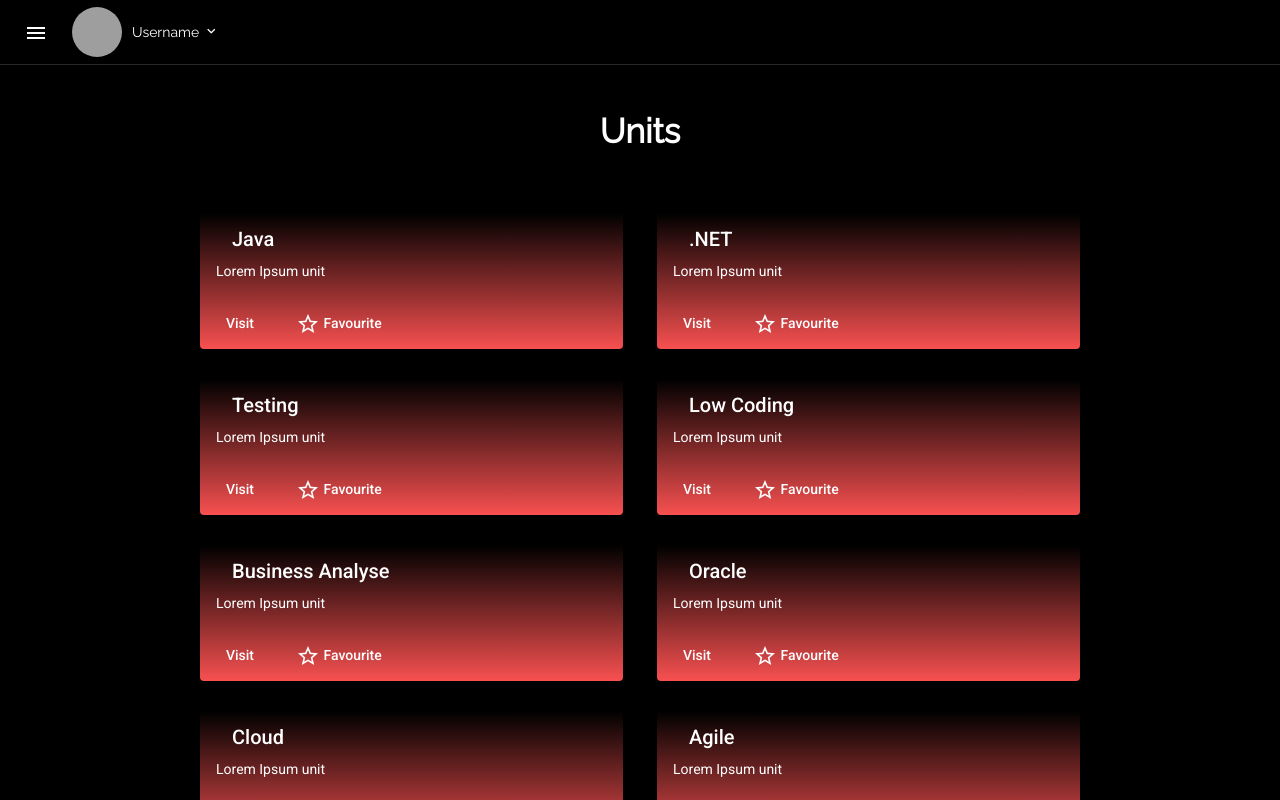
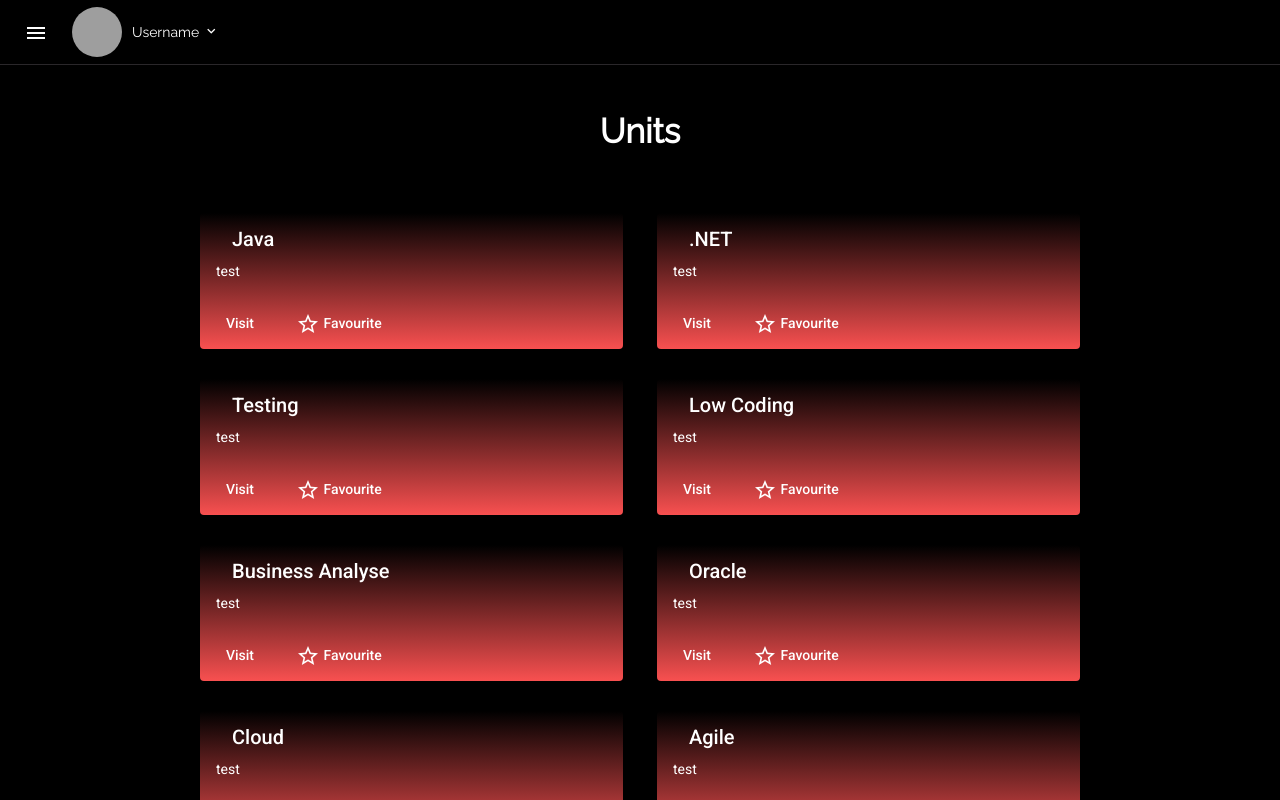
Before and after one commit to CaffeineProgrammer/AtosCompetenceDev, an Angular app in the folder competence-dev-web-app/: page /home in a window 1280 px wide. Built offline with nearby package versions, Linux system fonts and the light colour scheme; grey boxes are pictures that could not be loaded.

Commit message:
Changed ngFor

```diff
--- a/competence-dev-web-app/src/app/unit-card/unit-card.component.html
+++ b/competence-dev-web-app/src/app/unit-card/unit-card.component.html
@@ -21,27 +21,13 @@
 </div> -->
 
 <div class="content-container">
-  <div
-    class="unit-card-container"
-    *ngFor="
-      let num of [
-        'Java',
-        '.NET',
-        'Testing',
-        'Low Coding',
-        'Business Analyse',
-        'Oracle',
-        'Cloud',
-        'Agile'
-      ]
-    "
-  >
+  <div class="unit-card-container" *ngFor="let unit of units">
     <mat-card class="mat-elevation-z4">
       <mat-card-header>
-        <mat-card-title>{{ num }}</mat-card-title>
+        <mat-card-title>{{ unit.title }}</mat-card-title>
       </mat-card-header>
       <mat-card-content>
-        <p>Lorem Ipsum unit</p>
+        <p>{{ unit.content }}</p>
       </mat-card-content>
       <mat-card-actions>
         <button mat-button>Visit</button>
--- a/competence-dev-web-app/src/app/unit-card/unit-card.component.ts
+++ b/competence-dev-web-app/src/app/unit-card/unit-card.component.ts
@@ -3,13 +3,23 @@ import { Component, OnInit } from '@angular/core';
 @Component({
   selector: 'app-unit-card',
   templateUrl: './unit-card.component.html',
-  styleUrls: ['./unit-card.component.css']
+  styleUrls: ['./unit-card.component.css'],
 })
 export class UnitCardComponent implements OnInit {
+  units: Unit = [
+    { title: 'Java', content: 'test', colorId: 1 },
+    { title: '.NET', content: 'test', colorId: 1 },
+    { title: 'Testing', content: 'test', colorId: 2 },
+    { title: 'Low Coding', content: 'test', colorId: 2 },
+    { title: 'Business Analyse', content: 'test', colorId: 3 },
+    { title: 'Oracle', content: 'test', colorId: 3 },
+    { title: 'Cloud', content: 'test', colorId: 4 },
+    { title: 'Agile', content: 'test', colorId: 4 },
+  ];
 
-  constructor() { }
+  constructor() {}
 
-  ngOnInit(): void {
-  }
+  ngOnInit(): void {}
+}
 
-}
+type Unit = Array<{ title: string; content: string; colorId: number }>;
```
